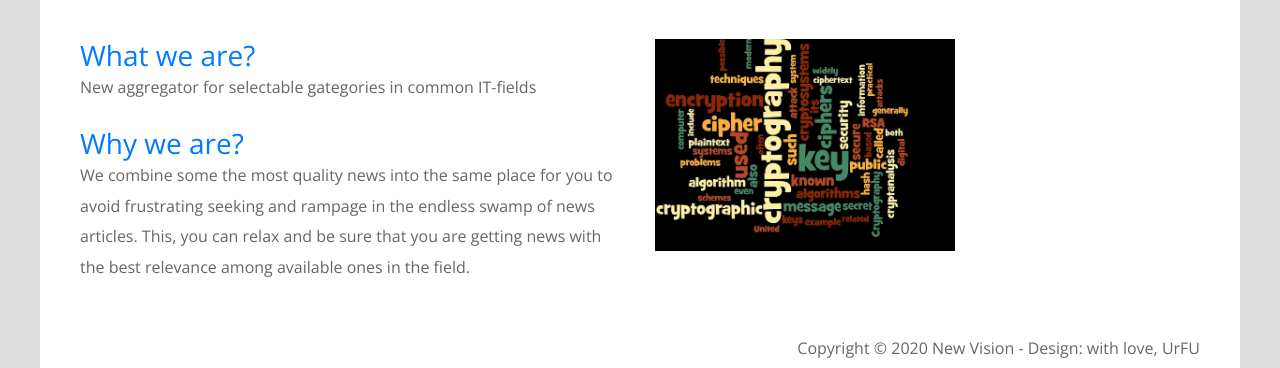
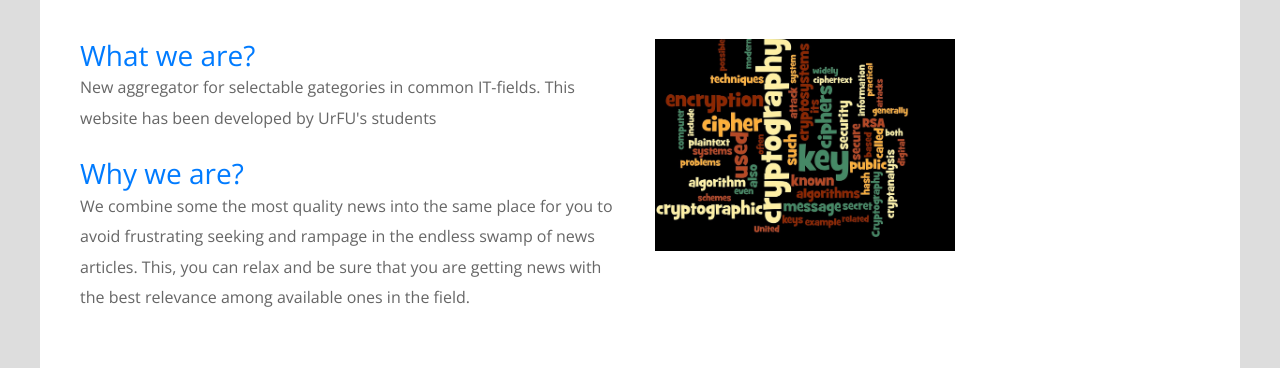
Before and after one commit to JAMASoftwares/NewsAggregator, a Django app: page /about/ in a window 1280 px wide. Shown: the part 781-1149 px from the top of the page. Run offline with Django 4.2, Linux system fonts and the light colour scheme; some libraries are stand-ins or nearby versions.

Commit message:
added a short sentence

```diff
--- a/newsaggregator/news/templates/news/about.html
+++ b/newsaggregator/news/templates/news/about.html
@@ -3,7 +3,7 @@
 <div class="row">
     <div class="col-6">
         <h3 class="text-centre"><a href="/bi">What we are?</a></h3>
-        <p>New aggregator for selectable gategories in common IT-fields</p>
+        <p>New aggregator for selectable gategories in common IT-fields. This website has been developed by UrFU's students</p>
         <br>
         <h3 class="text-centre"><a href="/bi">Why we are?</a></h3>
         <p>We combine some the most quality news into the same place for you to avoid frustrating seeking and rampage in the endless swamp of news articles. This, you can relax and be sure that you are getting news with the best relevance among available
```
